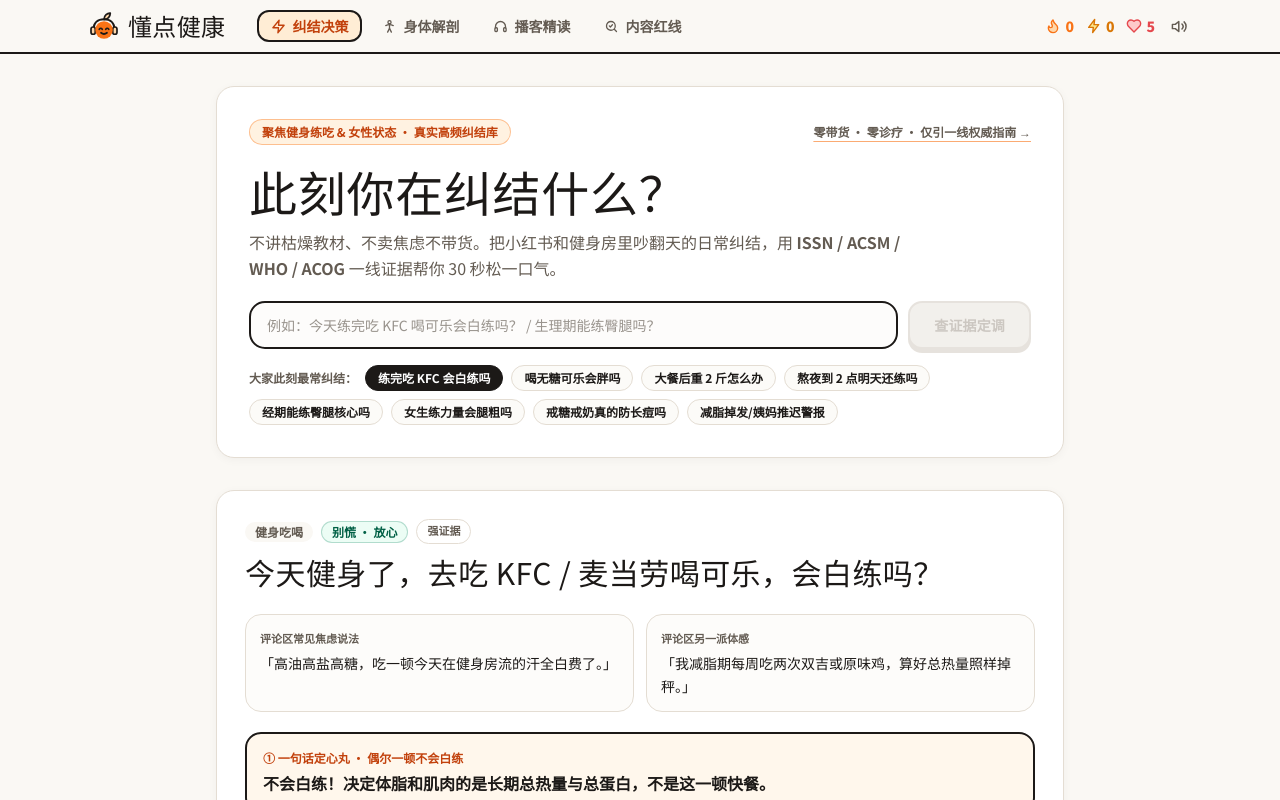
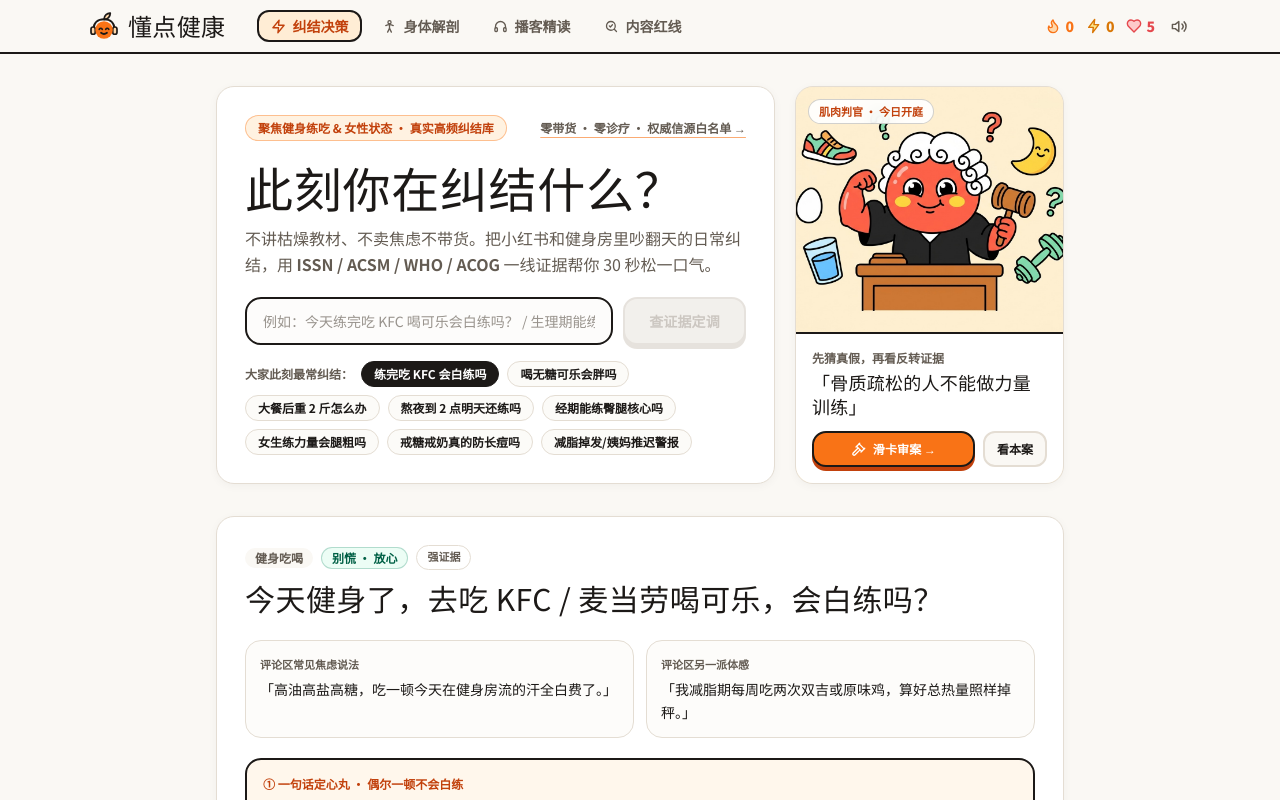
Before and after one commit to nuts-and-bytes/health-heystone, a Next.js app: page / in a window 1280 px wide. Shown: the top 800 px of the page. Built offline with nearby package versions, Linux system fonts and the light colour scheme; a small style sheet from the web is missing.

Commit message:
feat(home): restore Muscle Judge card alongside decision hub hero

```diff
--- a/src/components/HomeDecisionHub.tsx
+++ b/src/components/HomeDecisionHub.tsx
@@ -1,7 +1,8 @@
 "use client";
 
 import Link from "next/link";
-import { useMemo, useRef, useState } from "react";
+import { useEffect, useMemo, useRef, useState } from "react";
+import { CASES } from "@/data/cases";
 import {
   DILEMMAS,
   DILEMMA_VERDICT_META,
@@ -9,7 +10,16 @@ import {
   type Dilemma,
   type DilemmaTrack,
 } from "@/data/dilemmas";
+import { useGame } from "@/lib/game";
+import Mascot from "./Mascot";
+import { IconGavel } from "./Icons";
 import PodcastMarkdown from "./PodcastMarkdown";
+
+function dailyCase() {
+  const d = new Date();
+  const n = d.getFullYear() * 1000 + d.getMonth() * 40 + d.getDate();
+  return CASES[n % CASES.length];
+}
 
 interface RedLineNotice {
   type: "medical" | "commerce";
@@ -38,6 +48,12 @@ const HOT_SLUGS = [
 ];
 
 export default function HomeDecisionHub() {
+  const g = useGame();
+  const [today, setToday] = useState(CASES[0]);
+  // eslint-disable-next-line react-hooks/set-state-in-effect
+  useEffect(() => setToday(dailyCase()), []);
+  const done = Object.keys(g.answered).length;
+
   const [track, setTrack] = useState<"all" | DilemmaTrack>("all");
   const [selected, setSelected] = useState<Dilemma | null>(DILEMMAS[0]);
   const [input, setInput] = useState("");
@@ -97,8 +113,10 @@ export default function HomeDecisionHub() {
 
   return (
     <div className="space-y-8">
-      {/* ① Hero：反焦虑日常健康决策器 */}
-      <section className="panel bg-white p-6 sm:p-8">
+      {/* ① Hero：左 反焦虑日常健康决策器 + 右 肌肉判官今日开庭卡 */}
+      <section className="grid items-stretch gap-5 md:grid-cols-[1.35fr_0.65fr]">
+        <div className="panel flex flex-col justify-between bg-white p-6 sm:p-7">
+          <div>
             <div className="flex flex-wrap items-center justify-between gap-2">
               <span className="inline-flex items-center gap-1.5 rounded-full border border-accent/40 bg-accent-soft/70 px-3 py-1 text-xs font-bold text-accent-dark">
                 聚焦健身练吃 & 女性状态 · 真实高频纠结库
@@ -107,14 +125,14 @@ export default function HomeDecisionHub() {
                 href="/principles"
                 className="text-xs font-bold text-ink-soft underline decoration-accent/60 underline-offset-4 transition hover:text-ink"
               >
-            零带货 · 零诊疗 · 仅引一线权威指南 →
+                零带货 · 零诊疗 · 权威信源白名单 →
               </Link>
             </div>
 
             <h1 className="font-display mt-4 text-3xl leading-tight text-ink sm:text-5xl">
               此刻你在纠结什么？
             </h1>
-        <p className="mt-2 max-w-2xl text-sm leading-relaxed text-ink-soft sm:text-base">
+            <p className="mt-2 max-w-xl text-sm leading-relaxed text-ink-soft sm:text-base">
               不讲枯燥教材、不卖焦虑不带货。把小红书和健身房里吵翻天的日常纠结，用 <strong>ISSN / ACSM / WHO / ACOG</strong> 一线证据帮你 30 秒松一口气。
             </p>
 
@@ -140,6 +158,7 @@ export default function HomeDecisionHub() {
                 {loading ? "核对权威证据中…" : "查证据定调"}
               </button>
             </form>
+          </div>
 
           {/* 高频纠结一键芯片 */}
           <div className="mt-4 flex flex-wrap items-center gap-2">
@@ -162,6 +181,38 @@ export default function HomeDecisionHub() {
               );
             })}
           </div>
+        </div>
+
+        {/* 肌肉判官卡片（保留站内趣味互动与今日开庭入口） */}
+        <aside className="panel flex flex-col overflow-hidden bg-[#fdeecf]">
+          <div className="relative flex-1 overflow-hidden">
+            <Mascot mood="hero" className="h-full min-h-[200px] w-full object-cover" />
+            <span className="absolute left-3 top-3 rounded-full border border-ink/20 bg-white/90 px-2.5 py-0.5 text-[11px] font-bold text-accent-dark backdrop-blur-sm">
+              肌肉判官 · 今日开庭
+            </span>
+          </div>
+          <div className="border-t-2 border-ink bg-white p-4">
+            <p className="text-xs font-bold text-ink-soft">先猜真假，再看反转证据</p>
+            <Link
+              href={`/cases/${today.slug}`}
+              className="font-display mt-1 block text-lg leading-snug text-ink hover:text-accent-dark"
+            >
+              「{today.claim}」
+            </Link>
+            <div className="mt-3 flex items-center gap-2">
+              <Link href="/court" className="btn flex-1 justify-center !py-2 text-xs">
+                <IconGavel width={15} height={15} />
+                <span>{done > 0 ? `继续审案 (${done}/${CASES.length})` : "滑卡审案 →"}</span>
+              </Link>
+              <Link
+                href={`/cases/${today.slug}`}
+                className="rounded-xl border-2 border-line bg-cream px-3 py-2 text-xs font-bold text-ink transition hover:border-ink"
+              >
+                看本案
+              </Link>
+            </div>
+          </div>
+        </aside>
       </section>
 
       {/* ② 即时决策结果区（AI 回答或当前选中的已核验纠结卡） */}
```
Lines whose indentation alone changed are shown as unchanged.
